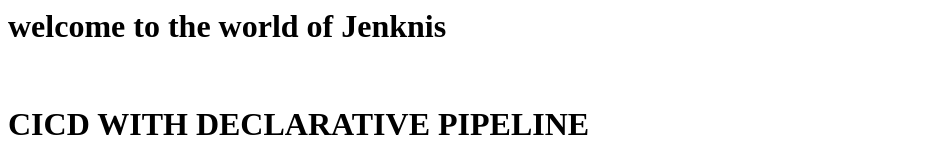
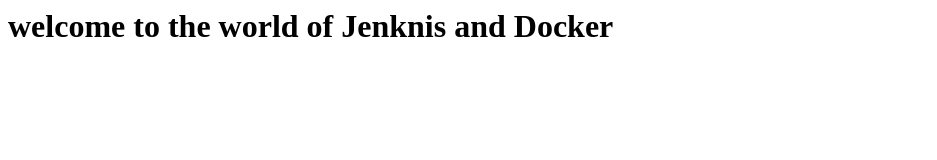
Before and after one commit to nanbod/ncpl_project_1, a plain HTML site: page index.html in a window 1280 px wide. Shown: the top 160 px of the page, without its empty margins (0-937 px from the left). Drawn offline with Linux system fonts and the light colour scheme.

Commit message:
Update index.html

```diff
--- a/index.html
+++ b/index.html
@@ -1,5 +1,3 @@
 <html>
-<h1>welcome to the world of Jenknis</h1>
-  <br><h1>CICD WITH DECLARATIVE PIPELINE</h1>
-  <br><h1>Trigger CICD automatically using the pipeline script from SCM</h1>
+<h1>welcome to the world of Jenknis and Docker</h1>
   <html>
```
